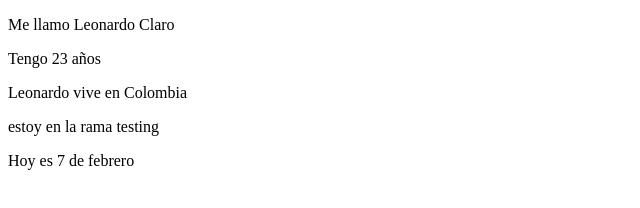
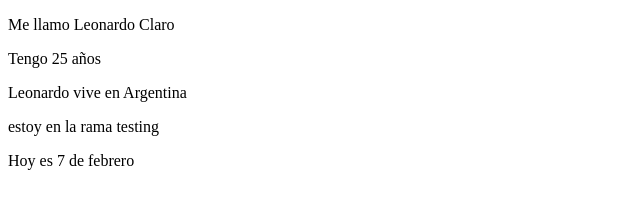
Before and after one commit to NagiDID/Commit-test-2, a plain HTML site: page index.html in a window 1280 px wide. Shown: the full height of the page, 0-640 px from the left. Drawn offline with Linux system fonts and the light colour scheme.

Commit message:
Arreglé la información de la edad y el lugar de residencia

```diff
--- a/index.html
+++ b/index.html
@@ -7,8 +7,8 @@
 </head>
 <body>
     <p>Me llamo Leonardo Claro</p>
-    <p id="edad">Tengo 23 años</p>
-    <p>Leonardo vive en Colombia</p>
+    <p id="edad">Tengo 25 años</p>
+    <p>Leonardo vive en Argentina</p>
     <p>estoy en la rama testing</p>
 
     <p>Hoy es 7 de febrero</p>
```
